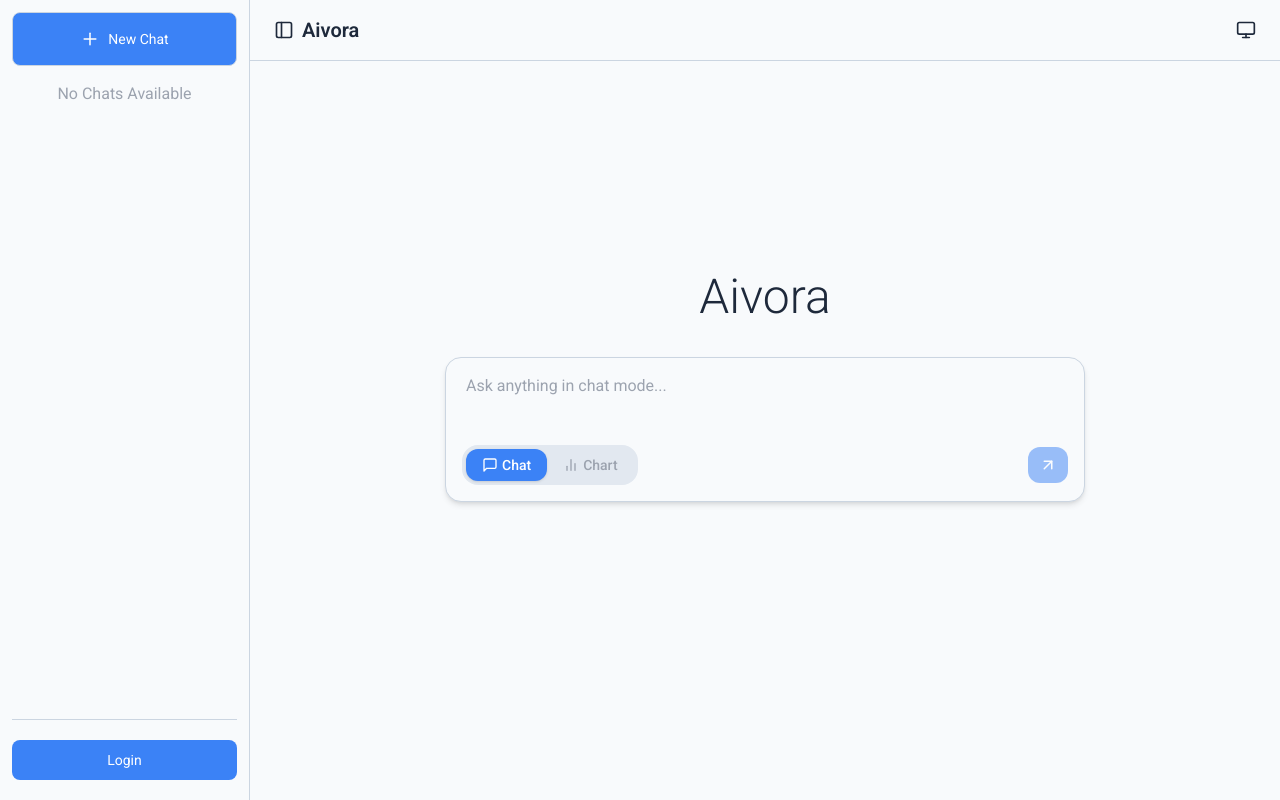
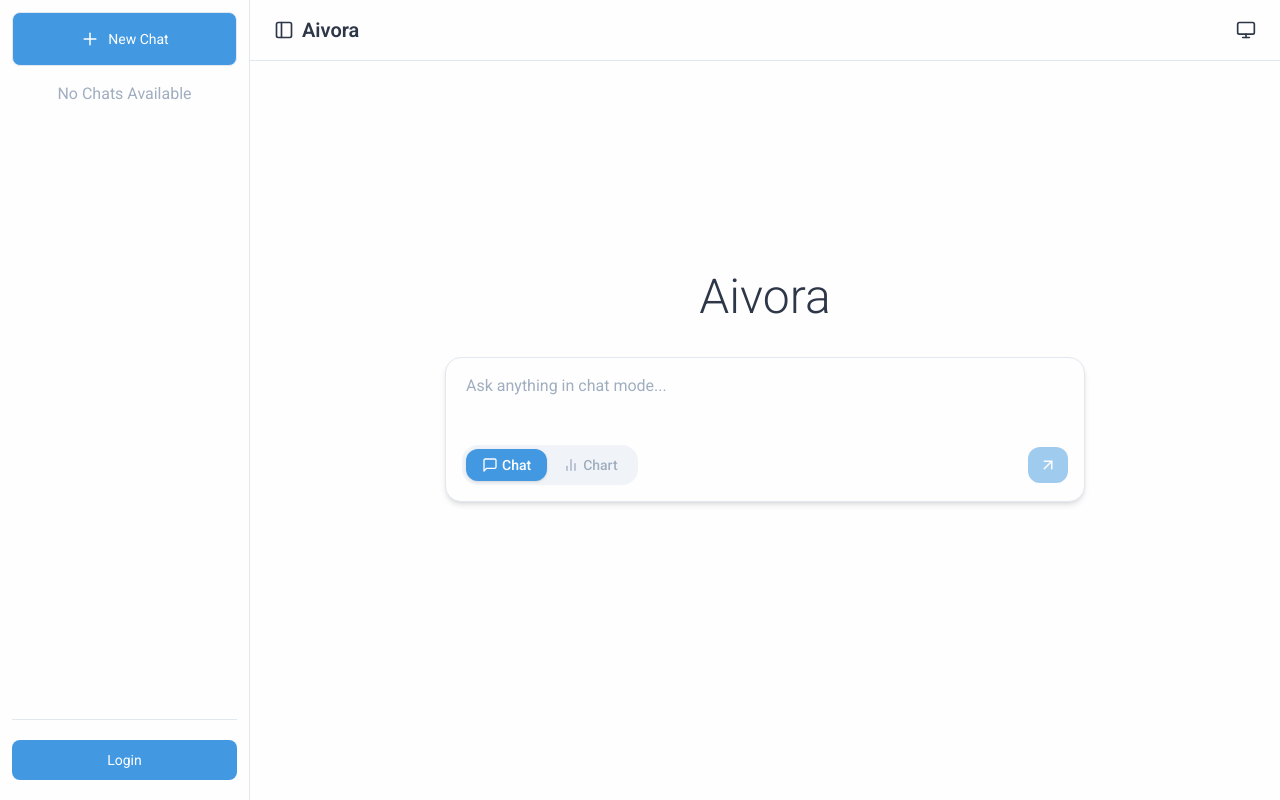
Before and after one commit to iamtester4321/ai-chatbot, a React (Vite) app in the folder frontend/: page /chat in a window 1280 px wide. Built offline with nearby package versions, Linux system fonts and the light colour scheme; no server answers.

Commit message:
Krishna: soften light mode colors for better UX

```diff
--- a/frontend/src/index.css
+++ b/frontend/src/index.css
@@ -3,24 +3,23 @@
 
 /* Default light theme */
 :root {
-  --color-bg: #f8fafc;
-  --color-text: #1e293b;
+  --color-bg: #fefefe;
+  --color-text: #2d3748;
   --color-button-text: white;
-  --color-muted: #e2e8f0;
-  --color-border: #cbd5e1;
-  --color-primary: #3b82f6;
-  --color-primary-hover: #2563eb;
-  --color-error: #ef4444;
-  --color-warning: #f59e0b;
-  --color-success: #10b981;
-  --color-google-bg: #dbe0e6;
-  --color-google-hover: #bac0c7;
-  --color-disabled-bg: #e5e7eb;
-  --color-disabled-text: #9ca3af;
-  --color-hover-bg: #f1f5f9;
-  --color-delete-hover: #dc2626;
-  --color-delete-base: #ef4444;
-  --color-delete-hover: #dc2626;
+  --color-muted: #f0f4f8;
+  --color-border: #e2e8f0;
+  --color-primary: #4299e1;
+  --color-primary-hover: #3182ce;
+  --color-error: #e53e3e;
+  --color-warning: #ed8936;
+  --color-success: #38a169;
+  --color-google-bg: #e8edf3;
+  --color-google-hover: #d6dce5;
+  --color-disabled-bg: #edf2f7;
+  --color-disabled-text: #a0aec0;
+  --color-hover-bg: #f7fafc;
+  --color-delete-hover: #c53030;
+  --color-delete-base: #e53e3e;
   --color-delete-text: white;
   font-family: "Roboto", sans-serif;
   font-optical-sizing: auto;
@@ -31,28 +30,34 @@
 
 /* Manual override using .dark class */
 .dark {
-  --color-bg: #0f172a;
-  --color-text: #f8fafc;
-  --color-muted: #334155;
-  --color-border: #475569;
-  --color-primary: #3b82f6;
-  --color-primary-hover: #2563eb;
-  --color-hover-bg: #1e293b;
-  --color-error: #ef4444;
-  --color-warning: #f59e0b;
-  --color-success: #22c55e;
-  --color-google-bg: #374151;
-  --color-google-hover: #4b5563;
-  --color-disabled-bg: #374151;
-  --color-disabled-text: #6b7280;
-  --color-delete-base: #ef4444;
-  --color-delete-hover: #dc2626;
+  --color-bg: #1a202c;
+  --color-text: #e2e8f0;
+  --color-muted: #2d3748;
+  --color-border: #4a5568;
+  --color-primary: #63b3ed;
+  --color-primary-hover: #4299e1;
+  --color-hover-bg: #2d3748;
+  --color-error: #fc8181;
+  --color-warning: #f6ad55;
+  --color-success: #68d391;
+  --color-google-bg: #4a5568;
+  --color-google-hover: #718096;
+  --color-disabled-bg: #4a5568;
+  --color-disabled-text: #a0aec0;
+  --color-delete-base: #fc8181;
+  --color-delete-hover: #f56565;
   --color-delete-text: white;
+}
+
+/* Smooth transitions for all color changes */
+* {
+  transition: background-color 0.3s ease, color 0.3s ease, border-color 0.3s ease;
 }
 
 body {
   background-color: var(--color-bg);
   color: var(--color-text);
+  transition: background-color 0.4s ease, color 0.4s ease;
 }
 
 .scrollbar-thin::-webkit-scrollbar {
@@ -66,6 +71,7 @@ body {
 .scrollbar-thin::-webkit-scrollbar-thumb {
   background-color: var(--color-border);
   border-radius: 4px;
+  transition: background-color 0.3s ease;
 }
 
 .container {
@@ -83,6 +89,7 @@ body {
   border-right: 6px solid transparent;
   border-left: 6px solid transparent;
   border-bottom: 6px solid var(--color-muted);
+  transition: border-color 0.3s ease;
 }
 
 .custom-toast {
@@ -90,21 +97,47 @@ body {
   color: var(--color-text) !important;
   border: 1px solid var(--color-border);
   border-radius: 0.5rem;
+  transition: all 0.3s ease;
 }
 
 /* Success toast */
 .success-toast {
-  border-left: 4px solid var(--color-success, #22c55e);
-  /* fallback green */
+  border-left: 4px solid var(--color-success);
 }
 
 /* Error toast */
 .error-toast {
-  border-left: 4px solid var(--color-error, #ef4444);
-  /* fallback red */
+  border-left: 4px solid var(--color-error);
 }
 
 .warning-toast {
-  border-left: 4px solid var(--color-warning, #f59e0b);
-  /* fallback red */
+  border-left: 4px solid var(--color-warning);
 }
+
+/* Additional soft transition helpers */
+.theme-transition {
+  transition: all 0.4s cubic-bezier(0.4, 0, 0.2, 1);
+}
+
+/* Prevent flash of unstyled content during theme switch */
+.theme-switching * {
+  transition: none !important;
+}
+
+/* Optional: Add a subtle overlay during theme transition */
+.theme-overlay {
+  position: fixed;
+  top: 0;
+  left: 0;
+  right: 0;
+  bottom: 0;
+  background: rgba(255, 255, 255, 0.1);
+  opacity: 0;
+  pointer-events: none;
+  transition: opacity 0.2s ease;
+  z-index: 9999;
+}
+
+.theme-switching .theme-overlay {
+  opacity: 1;
+}
```
